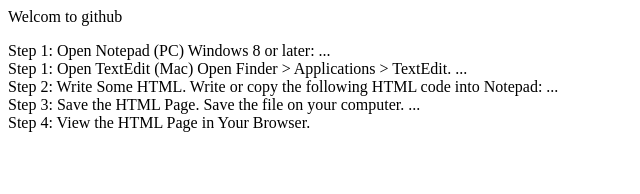
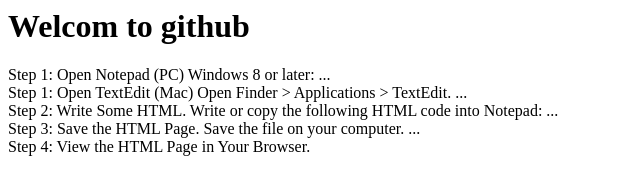
Before and after one commit to Amjad-Ahmed/Amjad-Ahmed.github.io, a plain HTML site: page index.html in a window 1280 px wide. Shown: the whole page, without its empty margins (0-640 px from the left). Drawn offline with Linux system fonts and the light colour scheme.

Commit message:
Update index.html

```diff
--- a/index.html
+++ b/index.html
@@ -1,6 +1,6 @@
 <html>
 <head>
-<h>Welcom to github </h>
+<h1>Welcom to github </h1>
 <p>Step 1: Open Notepad (PC) Windows 8 or later: ...<br>
 Step 1: Open TextEdit (Mac) Open Finder > Applications > TextEdit. ...<br>
 Step 2: Write Some HTML. Write or copy the following HTML code into Notepad: ...<br>
```
